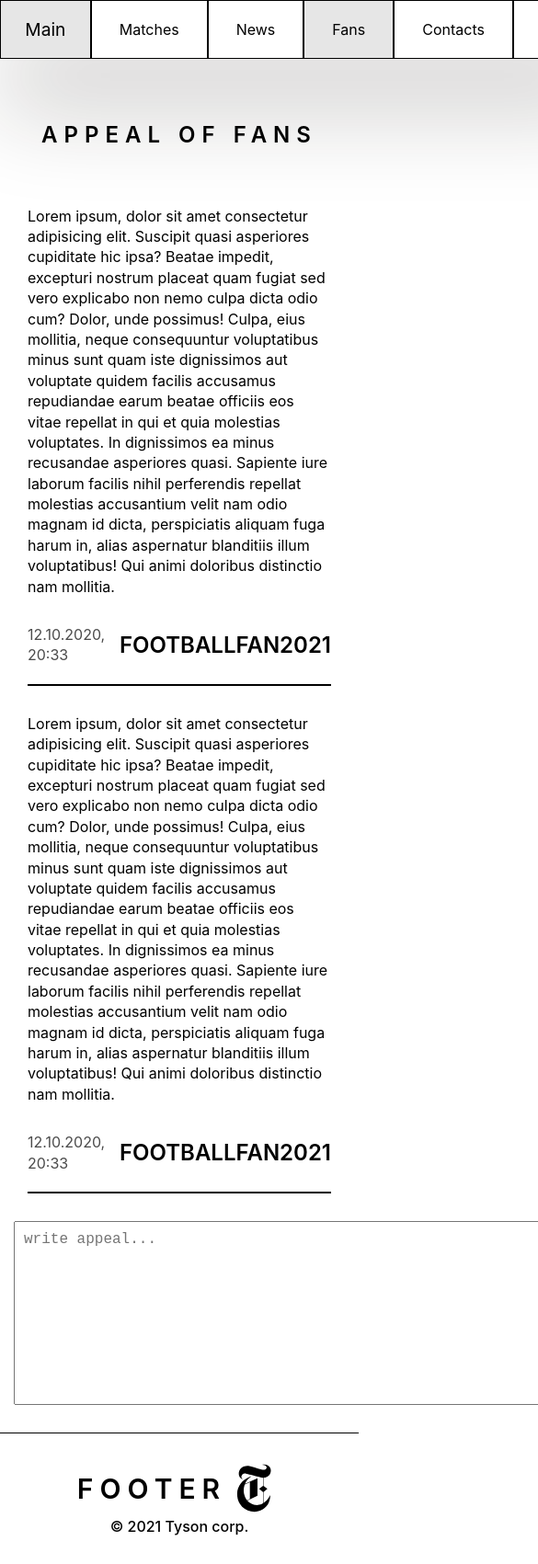
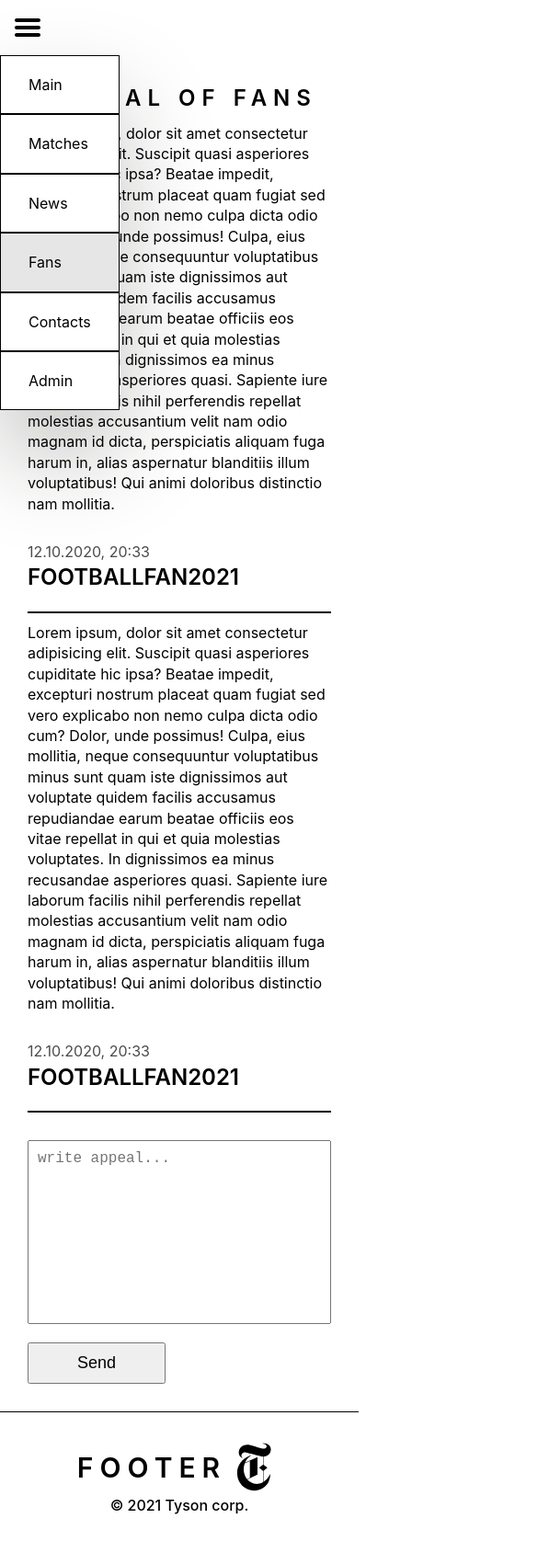
Before and after one commit to 0v3nb1rd/sport-test, a plain HTML site: page fans.html in a window 390 px wide. Shown: the top 1701 px of the page at 92% size, 585 px wide, since content can reach past the window. After the commit the page ends 1679 px from the top, so only its background shows below. Drawn offline with Linux system fonts and the light colour scheme.

Commit message:
add media && impruve animations

```diff
--- a/fans.html
+++ b/fans.html
@@ -8,6 +8,10 @@
   </head>
   <body>
     <header>
+      <div class="mobile-wrap">
+        <div class="burger">
+          <img src="./img/burger.svg" alt="" />
+        </div>
         <nav class="nav fixed">
           <ul class="list shadow">
             <li class="itm">
@@ -41,6 +45,8 @@
             </li>
           </ul>
         </nav>
+      </div>
+
       <div class="logo">
         <img
           class="img-responsive logo-img"
@@ -98,6 +104,7 @@
           </article>
 
           <section class="section-form">
+            <div class="container">
               <form name="appeal">
                 <textarea
                   class="textarea"
@@ -107,6 +114,7 @@
                 ></textarea>
                 <button class="btn" type="submit">Send</button>
               </form>
+            </div>
           </section>
         </div>
       </div>
--- a/main.css
+++ b/main.css
@@ -59,9 +59,14 @@ ul {
   min-height: 20rem;
   font-size: 1.6rem;
   padding: 1rem;
-  min-width: 60rem;
+  max-width: 100%;
   width: 75%;
   transition: all 0.3s ease;
+}
+@media (max-width: 992px) {
+  .textarea {
+    width: 100%;
+  }
 }
 textarea:focus {
   box-shadow: 0 5rem 10rem rgba(29, 25, 20, 0.25);
@@ -102,6 +107,11 @@ main {
 .inner {
   margin-top: 10rem;
 }
+@media (max-width: 767.98px) {
+  .inner {
+    margin-top: 7rem;
+  }
+}
 
 .img-responsive {
   display: block;
@@ -134,6 +144,17 @@ a {
   margin: 0 auto;
 }
 
+@media (max-width: 992px) {
+  .container {
+    max-width: 60rem;
+  }
+}
+@media (max-width: 767.98px) {
+  .container {
+    max-width: 40rem;
+  }
+}
+
 .rouded {
   border-radius: 5px;
   overflow: hidden;
@@ -157,11 +178,11 @@ header {
   justify-content: space-between;
   z-index: 9;
 }
-.fixed {
-}
+
 .nav > .list {
   display: flex;
   background-color: var(--white);
+  transition: all 0.3s ease-in-out;
 }
 .nav > .list .itm a {
   padding: 2rem 3rem;
@@ -179,7 +200,6 @@ header {
 .nav .list .itm:hover > a span {
   position: relative;
   transform: scale(1.2);
-  /* animation: shake 0.8s cubic-bezier(0.36, 0.07, 0.19, 0.97) both; */
   z-index: 9;
 }
 
@@ -196,6 +216,23 @@ header {
   max-height: 50rem;
   -webkit-transition: max-height 0.7s;
   transition: max-height 0.7s;
+}
+
+@media (max-width: 767.98px) {
+  .nav > .list {
+    position: absolute;
+    top: 6rem;
+    left: 0;
+    left: -100%;
+    flex-direction: column;
+  }
+  .nav > .list > .itm {
+    position: relative;
+  }
+  .nav .list.list--down {
+    right: -15rem;
+    z-index: 9;
+  }
 }
 
 .logo > img {
@@ -261,10 +298,17 @@ footer > div {
   z-index: 9;
   /* animation: history; */
 }
+@media (max-width: 767.98px) {
+  .section-history {
+    padding: 3rem 1rem;
+    z-index: 9;
+    /* animation: history; */
+  }
+}
 
 .content {
   position: relative;
-  animation: fadeIn 0.8s cubic-bezier(0.36, 0.07, 0.19, 0.97) both;
+  animation: fadeIn 1s cubic-bezier(0.36, 0.07, 0.19, 0.97) both;
 }
 
 .section-history .title {
@@ -296,8 +340,48 @@ footer > div {
   justify-content: space-between;
   flex-wrap: wrap;
 }
+@media (max-width: 767.98px) {
+  .section-last .desc {
+    flex-direction: column;
+  }
+}
+
 .section-last .desc > .itm {
   width: calc(50% - 3rem);
+}
+@media (max-width: 992px) {
+  .section-last .desc > .itm {
+    width: calc(50% - 1.5rem);
+  }
+}
+@media (max-width: 767.98px) {
+  .section-last .desc > .itm {
+    width: 100%;
+  }
+  .section-last .desc > .itm + .itm {
+    order: -1;
+    margin-bottom: 2rem;
+  }
+}
+/*
+.mobile-wrap {
+} */
+
+.burger {
+  display: none;
+  justify-content: center;
+  align-items: center;
+  width: 6rem;
+  height: 100%;
+  cursor: pointer;
+}
+@media (max-width: 767.98px) {
+  .burger {
+    display: flex;
+  }
+  .mobile-wrap:hover nav > .list {
+    left: 0;
+  }
 }
 
 /* !! fan-article */
@@ -319,10 +403,15 @@ footer > div {
 .fan-article > .txt {
   padding: 3rem 0 1rem;
 }
+@media (max-width: 767.98px) {
+  .fan-article > .txt {
+    padding: 1rem 0 1rem;
+  }
+}
 .fan-article .wrap {
   border-bottom: 2px solid var(--black);
-
   display: flex;
+  flex-wrap: wrap;
   justify-content: space-between;
   align-items: center;
   padding: 2rem 0;
@@ -338,10 +427,14 @@ footer > div {
   padding: 3rem 0;
 }
 
-.section-form > form {
+.section-form form {
   display: flex;
+  flex-wrap: wrap;
   align-items: flex-end;
   justify-content: space-between;
+}
+.section-form .btn {
+  margin-top: 2rem;
 }
 
 /* !! Animation */
@@ -352,10 +445,10 @@ footer > div {
 }
 @keyframes fadeIn {
   0% {
-    opacity: 0.5;
+    opacity: 0.2;
     transform: translateY(100px);
   }
-  50% {
+  100% {
     opacity: 1;
     transform: translateY(0%);
   }
@@ -365,3 +458,9 @@ footer > div {
   margin: 3rem 0;
   /* display: block; */
 }
+
+@media (max-width: 767.98px) {
+  .title-head {
+    margin: 2rem 0 0;
+  }
+}
```
Also changed, not shown: index.html (+5 -0 lines), img/burger.svg (added). Lines whose indentation alone changed are shown as unchanged.
